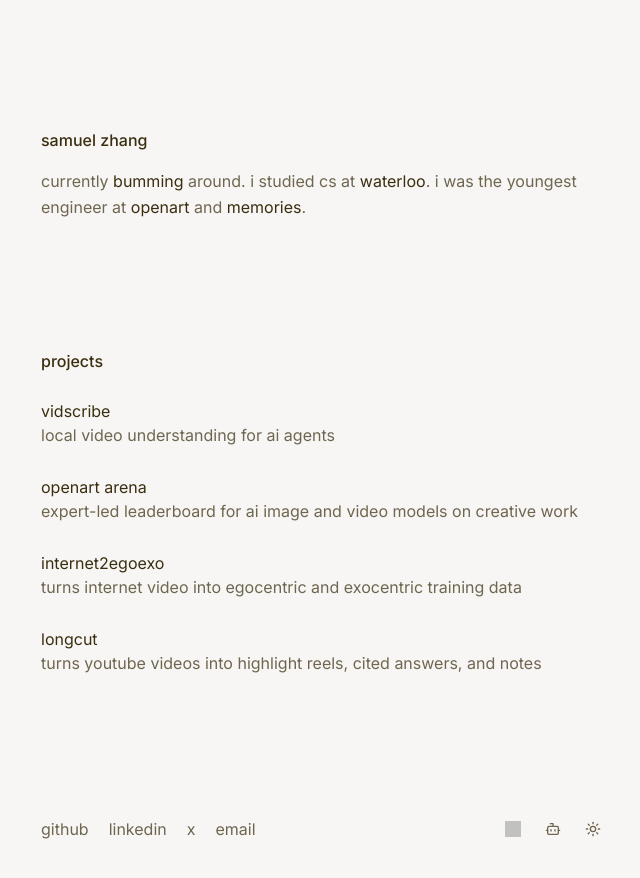
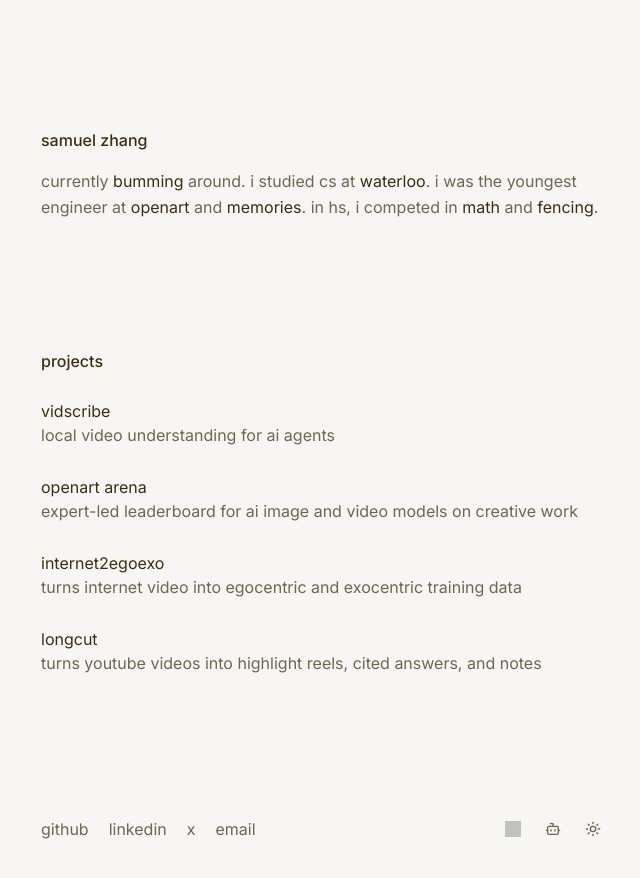
Before and after one commit to SamuelZ12/personal-website, a Next.js app: page / in a window 1280 px wide. Shown: the top 878 px of the page, without its empty margins (319-959 px from the left). Built offline with nearby package versions, Linux system fonts and the light colour scheme; grey boxes are pictures that could not be loaded.

Commit message:
Add high school math and fencing to the bio

```diff
--- a/src/config.tsx
+++ b/src/config.tsx
@@ -28,6 +28,16 @@ const BIO: (string | { text: string; href: string })[] = [
     { text: 'openart', href: 'https://openart.ai/' },
     ' and ',
     { text: 'memories', href: 'https://memories.ai' },
+    '. in hs, i competed in ',
+    {
+        text: 'math',
+        href: 'https://www.ycdsb.ca/st-robert-chs-students-achieved-worlds-1-team-standing-in-three-university-of-waterloo-math-contests/',
+    },
+    ' and ',
+    {
+        text: 'fencing',
+        href: 'https://www.fencingtimelive.com/events/results/BEC40366CA3F43759C8193EBF16BAD6E',
+    },
     '.',
 ]
 
```
Also changed, not shown: src/app/opengraph-image.alt.txt, src/app/opengraph-image.png.
